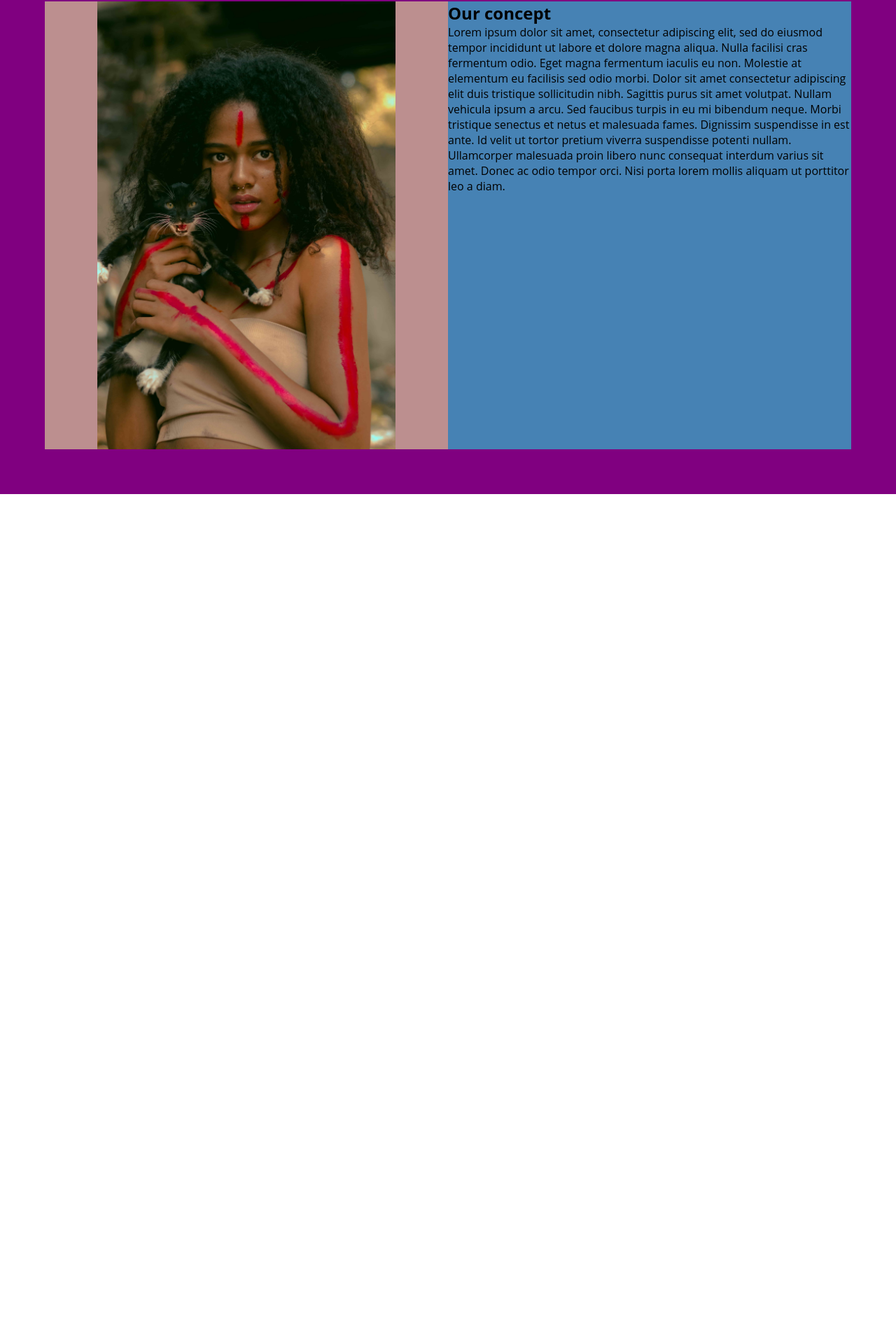
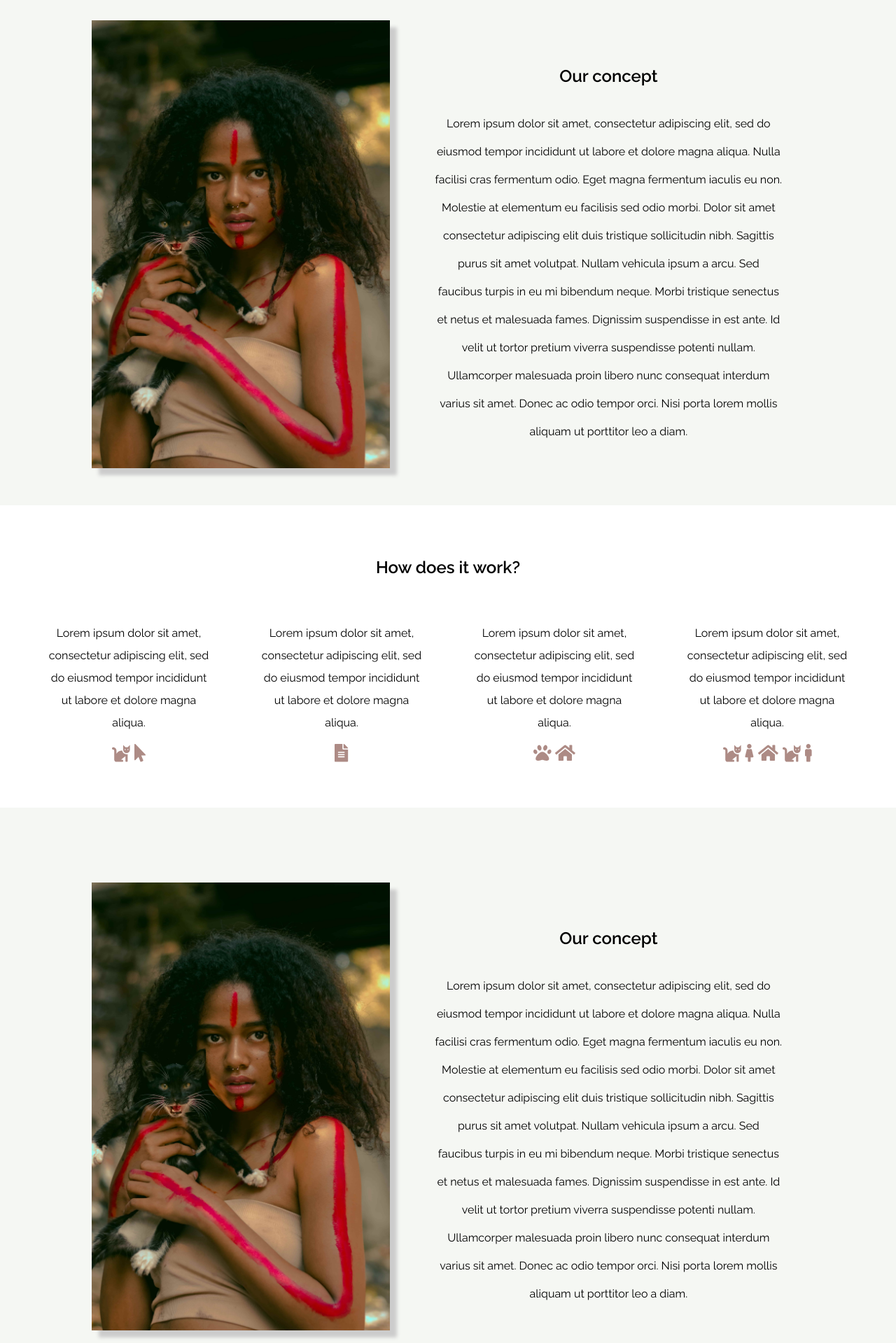
Before and after one commit to clakika/ecommerce-website, a React (Create React App) app: page / in a window 1280 px wide. Shown: the part 878-2797 px from the top of the page at 70% size. Before the commit the page ends 1600 px from the top, so only its background shows below. Built offline with nearby package versions, Linux system fonts and the light colour scheme.

Commit message:
three sections finished
specifically: home, about and steps section

```diff
--- a/package.json
+++ b/package.json
@@ -3,6 +3,9 @@
   "version": "0.1.0",
   "private": true,
   "dependencies": {
+    "@fortawesome/fontawesome-svg-core": "^1.2.30",
+    "@fortawesome/free-solid-svg-icons": "^5.14.0",
+    "@fortawesome/react-fontawesome": "^0.1.11",
     "react": "^16.13.1",
     "react-dom": "^16.13.1",
     "react-scripts": "1.1.5"
--- a/src/App.css
+++ b/src/App.css
@@ -28,7 +28,8 @@ nav {
 
 .Navigation__CompanyName {
   font-family: 'Lobster Two', cursive;
-  font-size: 2.5em;
+  font-size: 2.7em;
+  justify-self: center;
 }
 
 .Navigation__Container {
@@ -41,9 +42,14 @@ nav {
 
 .Navigation__Container ul {
   list-style-type: none;
+  justify-content: flex-end;
   display: flex;
 }
 
+.Navigation__MenuItem {
+  margin-right: 10px;
+  font-size: 1.3rem;
+}
 /* HOME SECTION START */
 
 .Section__Home {
@@ -103,35 +109,104 @@ nav {
   z-index: -2;
   justify-content: center;
   align-items: center;
+  background-color: rgb(245, 247, 243);
 }
 
 .About__Container {
-  background-color: purple;
-  padding: 4rem;
+  margin-top: 3.4rem;
 }
 
 .About {
-  background-color: rosybrown;
   margin: 0 auto;
   display: grid;
-  grid-template-columns: repeat(2, 1fr);
+  grid-template-columns: 1fr 35rem;
+  grid-column-gap: 2rem;
   grid-template-rows: 1;
   justify-content: center;
 }
 
 .About__Image {
   max-width: 100%;
-  height: 80vh;
+  max-height: 80vh;
   grid-column: 1/2;
   justify-self: center;
+  box-shadow: 10px 10px 5px #ccc;
 
 }
 
 .About__Text {
-  background-color: steelblue;
   grid-column: 2/-1;
+  text-align: center;
+  align-self: center;
+  margin: 0 auto;
+  padding: 2rem;
+}
+
+.About__Text p {
+  line-height: 2.5;
+}
+
+.About__Text h2 {
+  line-height: 4;
+  font-family: 'Raleway', sans-serif;
+}
+
+/* ABOUT SECTION END { }*/
+
+/* STEPS SECTION START */
+
+.Section__Steps {
+  max-height: 27rem;
+  display: flex;
+  position: relative;
+  overflow: hidden;
+  z-index: -2;
+  justify-content: center;
+  align-items: center;
+}
+
+.Steps__Container h2 {
+  text-align: center;
+  grid-row: 1/2;
+  margin-top: 2rem;
+}
+
+.Steps {
+  display: grid;
+  grid-template-columns: repeat(4, 15rem);
+  grid-column-gap: 4rem;
+  grid-template-rows: 15rem;
+  margin-top: 3rem;
+  text-align: center;
+  align-items: center;
+  line-height: 2;
 }
 
 
+.StepOne {
+  grid-column: 1/2;
+  grid-row: 1/-1;
+}
 
-/* ABOUT SECTION END */
+.StepTwo {
+  grid-column: 2/3;
+  grid-row: 1/-1;
+}
+
+.StepThree {
+  grid-column: 3/4;
+  grid-row: 1/-1;
+}
+
+.StepFour {
+  grid-column: 4/5;
+  grid-row: 1/-1;
+}
+
+.Steps__Icon {
+  margin: 14px 3px 0 3px;
+  font-size: 1.6em;
+  color: rgb(173, 139, 133);
+}
+
+/* STEPS SECTION START */
--- a/src/App.js
+++ b/src/App.js
@@ -3,6 +3,9 @@ import './App.css';
 
 import headerImage from './img/header.jpg';
 import aboutImage from './img/aboutImage.jpg';
+
+import { FontAwesomeIcon } from '@fortawesome/react-fontawesome'
+import { faCat, faMousePointer, faFileAlt, faHome, faPaw, faSearch, faMapMarkerAlt, faFemale, faMale, faHeart } from '@fortawesome/free-solid-svg-icons'
 
 
 class App extends Component {
@@ -15,15 +18,14 @@ class App extends Component {
             <img className="Navigation__Logo"></img>
             <h3 className="Navigation__CompanyName">Catlingly</h3>
             <ul className="Navigation__Menu">
-              <li className="Navigation__MenuItem">O</li> {/* search icon */}
-              <li className="Navigation__MenuItem">O</li> {/* cat icon */}
-              <li className="Navigation__MenuItem">O</li> {/* cart icon */}
-              <li className="Navigation__MenuItem">O</li> {/* location icon */}
+              <FontAwesomeIcon className="Navigation__MenuItem" icon={faSearch} /> {/* search icon */}
+              <FontAwesomeIcon className="Navigation__MenuItem" icon={faPaw} /> {/* cat icon */}
+              <FontAwesomeIcon className="Navigation__MenuItem" icon={faHeart} /> {/* cart icon */}
+              <FontAwesomeIcon className="Navigation__MenuItem" icon={faMapMarkerAlt} /> {/* location icon */}
             </ul>
           </div>
         </nav>
         {/* NAVIGATION START */}
-
 
         {/* HOME SECTION STARTS HERE */}
         <section className="Section Section__Home">
@@ -52,9 +54,61 @@ class App extends Component {
           </div>
         </section>
         {/* ABOUT SECTION STARTS HERE */}
+
+        {/* ABOUT SECTION STARTS HERE */}
+        <section className="Section Section__Steps">
+          <div className="Steps__Container">
+            <h2>How does it work?</h2>
+          <div className="Steps">
+            <div className="StepOne">
+              <p>Lorem ipsum dolor sit amet, consectetur adipiscing elit, sed do eiusmod tempor incididunt ut labore et dolore magna aliqua.</p>
+              <FontAwesomeIcon className="Steps__Icon" icon={faCat} />
+              <FontAwesomeIcon className="Steps__Icon" icon={faMousePointer} />
+            </div>
+
+            <div className="StepTwo">
+              <p>Lorem ipsum dolor sit amet, consectetur adipiscing elit, sed do eiusmod tempor incididunt ut labore et dolore magna aliqua.</p>
+              <FontAwesomeIcon className="Steps__Icon" icon={faFileAlt} />
+            </div>
+
+            <div className="StepThree">
+              <p>Lorem ipsum dolor sit amet, consectetur adipiscing elit, sed do eiusmod tempor incididunt ut labore et dolore magna aliqua.</p>
+              <FontAwesomeIcon className="Steps__Icon" icon={faPaw} />
+              <FontAwesomeIcon className="Steps__Icon" icon={faHome} />
+            </div>
+
+            <div className="StepFour">
+              <p>Lorem ipsum dolor sit amet, consectetur adipiscing elit, sed do eiusmod tempor incididunt ut labore et dolore magna aliqua.</p>
+              <FontAwesomeIcon className="Steps__Icon" icon={faCat} />
+              <FontAwesomeIcon className="Steps__Icon" icon={faFemale} />
+              <FontAwesomeIcon className="Steps__Icon" icon={faHome} />
+              <FontAwesomeIcon className="Steps__Icon" icon={faCat} />
+              <FontAwesomeIcon className="Steps__Icon" icon={faMale} />
+            </div>
+          </div>
+          </div>
+        </section>
+        {/* ABOUT SECTION STARTS HERE */}
+
+        {/* ABOUT SECTION STARTS HERE */}
+        <section className="Section Section__About">
+          <div className="About__Container">
+            <div className="About">
+              <img className='About__Image' src={aboutImage} />
+              <div className='About__Text'>
+                <h2>Our concept</h2>
+                <p>
+                  Lorem ipsum dolor sit amet, consectetur adipiscing elit, sed do eiusmod tempor incididunt ut labore et dolore magna aliqua. Nulla facilisi cras fermentum odio. Eget magna fermentum iaculis eu non. Molestie at elementum eu facilisis sed odio morbi. Dolor sit amet consectetur adipiscing elit duis tristique sollicitudin nibh. Sagittis purus sit amet volutpat. Nullam vehicula ipsum a arcu. Sed faucibus turpis in eu mi bibendum neque. Morbi tristique senectus et netus et malesuada fames. Dignissim suspendisse in est ante. Id velit ut tortor pretium viverra suspendisse potenti nullam. Ullamcorper malesuada proin libero nunc consequat interdum varius sit amet. Donec ac odio tempor orci. Nisi porta lorem mollis aliquam ut porttitor leo a diam.
+                </p>
+              </div>
+            </div>
+          </div>
+        </section>
+        {/* ABOUT SECTION STARTS HERE */}
       </div>
     );
   }
 }
 
 export default App;
+""
--- a/src/index.css
+++ b/src/index.css
@@ -1,13 +1,12 @@
 body {
   margin: 0;
   padding: 0;
-  font-family: 'Raleway', sans-serif;
 }
 
 * {
   box-sizing: border-box;
   margin: 0;
   padding: 0;
-  font-family: "Open Sans", sans-serif;
+  font-family: 'Raleway', sans-serif;
   scroll-behavior: smooth;
 }
```
Also changed, not shown: 1 other file (tests, documents, lock files or other folders).
